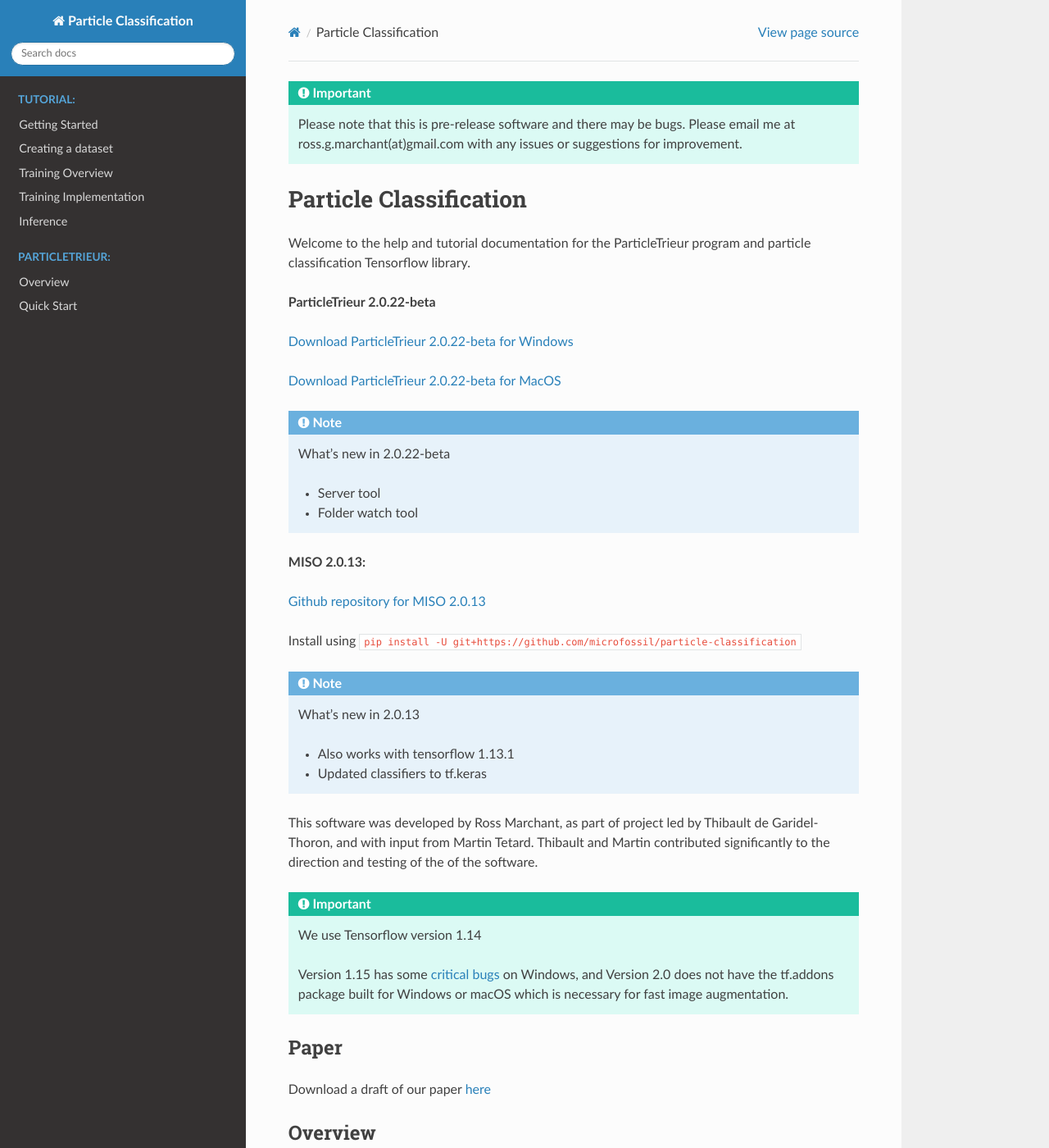
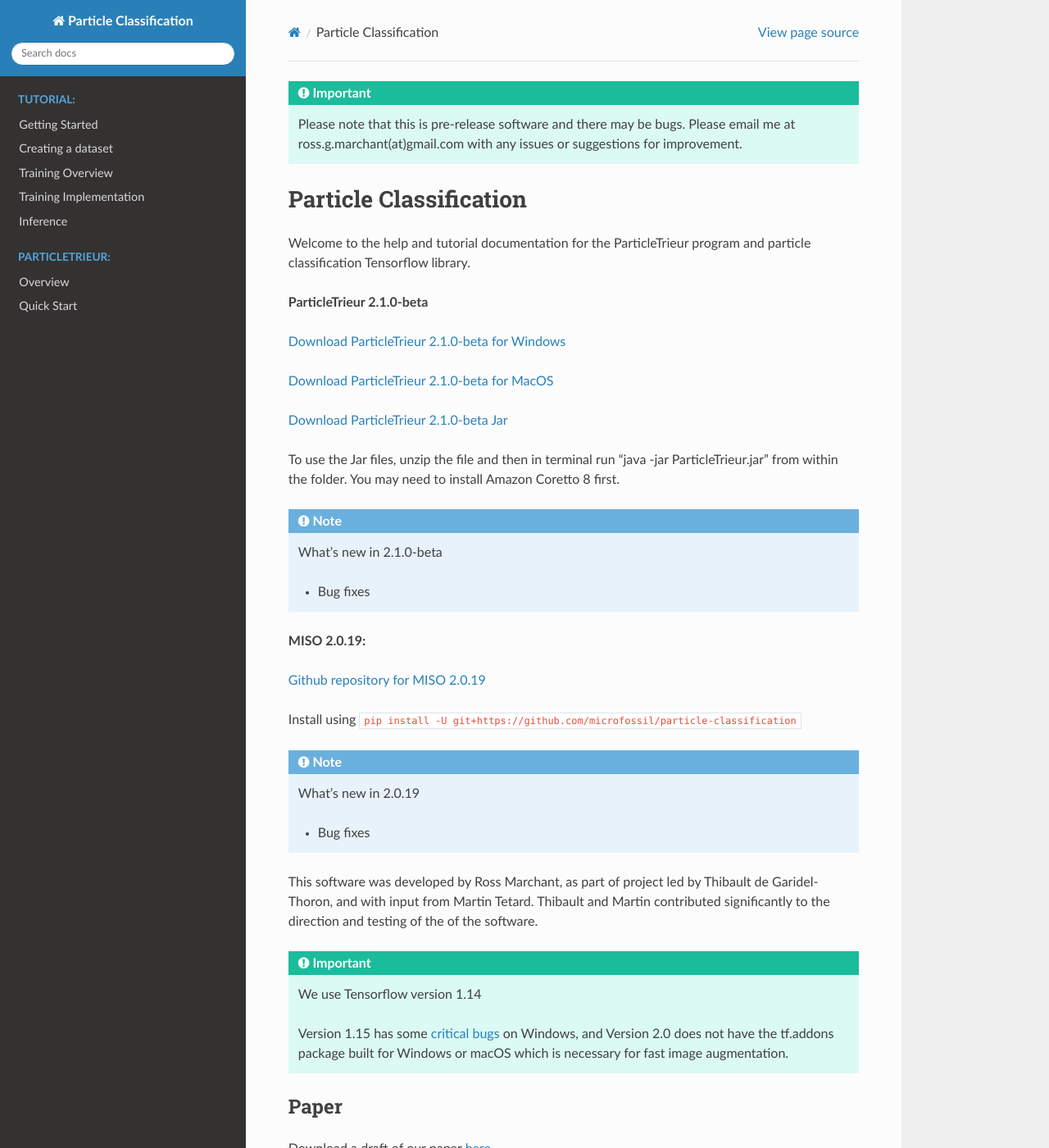
Before and after one commit to microfossil/particle-classification-examples, a Sphinx documentation site: the page built from docs/index.rst, in a window 1280 px wide and 1400 px high. Shown: the whole window at 82% size. Built offline with Sphinx 7.4.7 and the Read the Docs theme 2.0.0, drawn with Linux system fonts in a browser that asks for light colours.

Commit message:
Update index.rst

```diff
--- a/docs/index.rst
+++ b/docs/index.rst
@@ -13,31 +13,33 @@
 
 Welcome to the help and tutorial documentation for the ParticleTrieur program and particle classification Tensorflow library.
 
-**ParticleTrieur 2.0.22-beta**
+**ParticleTrieur 2.1.0-beta**
 
-`Download ParticleTrieur 2.0.22-beta for Windows <https://1drv.ms/u/s!AiQM7sVIv7fah4oalhiWZYOMt0mXWQ?e=32NtcQ>`_
+`Download ParticleTrieur 2.1.0-beta for Windows <https://1drv.ms/u/s!AiQM7sVIv7fajvwdpWNeSp2kYxjJUA?e=6s5asU>`_
 
 .. `Download ParticleTrieur-GPU 2.0.19-beta for Windows <https://1drv.ms/u/s!AiQM7sVIv7fah4cAtVdAefCD7NHxZQ?e=8fdzdR>`_. Requires an NVIDIA graphics card and `CUDA Toolkit 10.0 <https://developer.nvidia.com/cuda-10.0-download-archive>`_.
 
 .. *Ensure CUDA 10.0 is installed and not CUDA 10.1. Please restart computer after CUDA installation.*
 
-`Download ParticleTrieur 2.0.22-beta for MacOS <https://1drv.ms/u/s!AiQM7sVIv7fah4h3BMHxjVlYbKGAuA?e=RBcwz1>`_
+`Download ParticleTrieur 2.1.0-beta for MacOS <https://1drv.ms/u/s!AiQM7sVIv7fajvw5Dfoq9QjZg2_9Bw?e=VF013y>`_
 
-.. Note:: What's new in 2.0.22-beta
+`Download ParticleTrieur 2.1.0-beta Jar <https://1drv.ms/u/s!AiQM7sVIv7faka1YHPvstlGi2WGryQ?e=tbqAwg>`_
 
-   - Server tool
-   - Folder watch tool
+To use the Jar files, unzip the file and then in terminal run "java -jar ParticleTrieur.jar" from within the folder. You may need to install Amazon Coretto 8 first.
 
-**MISO 2.0.13:**
+.. Note:: What's new in 2.1.0-beta
 
-`Github repository for MISO 2.0.13 <https://github.com/microfossil/particle-classification>`_
+   - Bug fixes
+
+**MISO 2.0.19:**
+
+`Github repository for MISO 2.0.19 <https://github.com/microfossil/particle-classification>`_
 
 Install using ``pip install -U git+https://github.com/microfossil/particle-classification``
 
-.. Note:: What's new in 2.0.13
+.. Note:: What's new in 2.0.19
 
-   - Also works with tensorflow 1.13.1
-   - Updated classifiers to tf.keras
+   - Bug fixes
 
 This software was developed by Ross Marchant, as part of project led by Thibault de Garidel-Thoron, and with input from Martin Tetard. Thibault and Martin contributed significantly to the direction and testing of the of the software.
 
```
